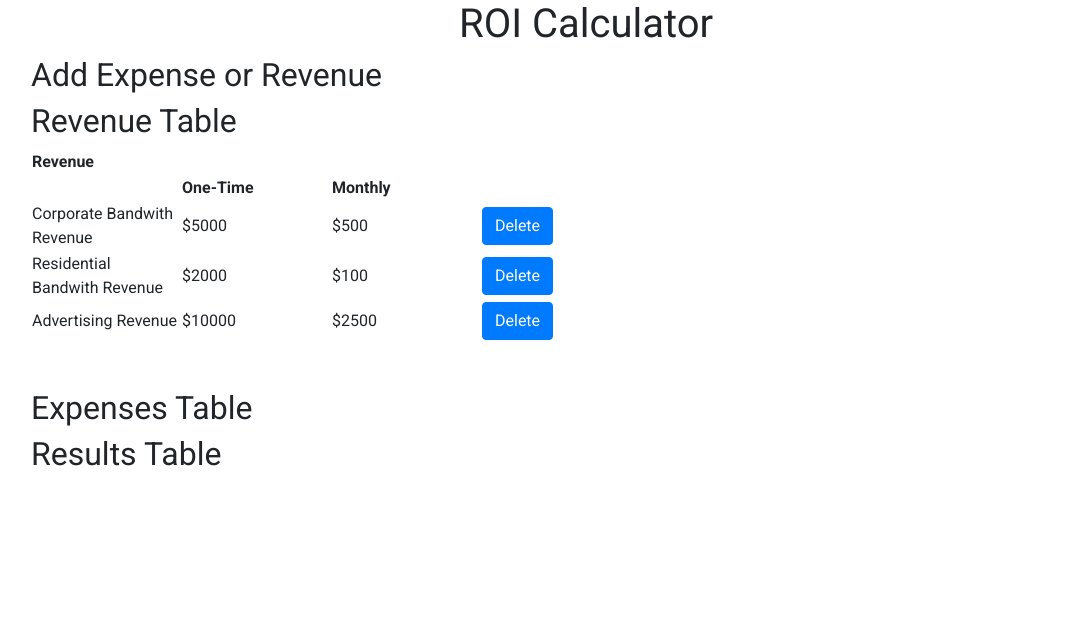
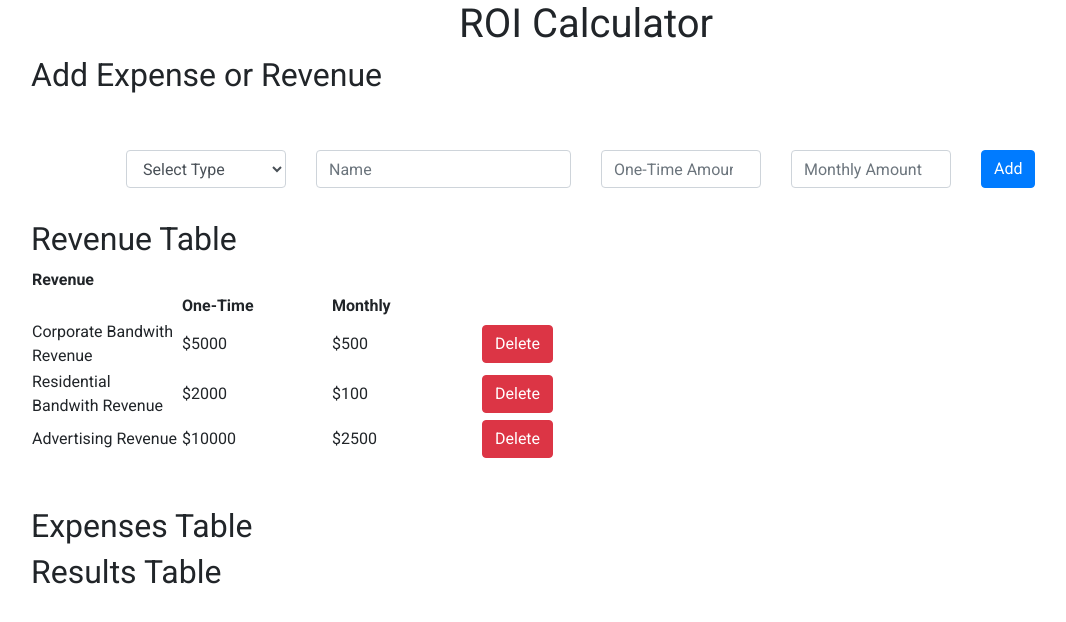
Before and after one commit to zayolab/developer-exercise, a React (Create React App) app: page / in a window 1280 px wide. Shown: the top 622 px of the page, without its empty margins (54-1120 px from the left). Built offline with nearby package versions, Linux system fonts and the light colour scheme.

Commit message:
Created AddDataForm component

```diff
--- a/src/App.js
+++ b/src/App.js
@@ -6,6 +6,7 @@ import {
   Form
  } from 'react-bootstrap'
 import RevenueTable from './components/RevenueTable'
+import AddDataForm from './components/AddDataForm'
 import './App.css';
 
 
@@ -15,14 +16,21 @@ const App = () => {
     {id: 1, name: "Residential Bandwith Revenue", oneTime:2000, monthly: 100 },
     {id: 1, name: "Advertising Revenue", oneTime:10000, monthly: 2500 }
   ]
+  const [revenue, setRevenue] = useState(revenueData)
 
-  const [revenue, setRevenue] = useState(revenueData)
+
+  const addRevenue = newRevenue => {
+    newRevenue.id = revenue.length + 1
+    setRevenue([...revenue, newRevenue])
+  }
+
   return (
     <div className="container">
       <h1 className="text text-center">ROI Calculator</h1>
       <div className="flex-row">
         <div className="flex-large">
           <h2>Add Expense or Revenue</h2>
+          <AddDataForm addRevenue={addRevenue} />
         </div>
         <div className="flex-large">
           <h2>Revenue Table</h2>
@@ -38,6 +46,10 @@ const App = () => {
     </div>
   )
 }
+
+//Original Project Code Below
+
+
 // class App extends Component {
 //   constructor() {
 //     super()
--- /dev/null
+++ b/src/components/AddDataForm.js
@@ -0,0 +1,62 @@
+import React, { useState } from 'react'
+import {
+  Row,
+  Col,
+  Button,
+  Form
+ } from 'react-bootstrap'
+
+export const AddDataForm = props => {
+  return (
+    <Form className="addExpenseOrRevenueForm" >
+      <Row className="input-field">
+        <Col sm={{ span: 2, offset: 1}} className="input-field">
+          <Form.Control
+            as="select"
+            onChange = ''
+            value= ''
+            >
+            <option value="choose">Select Type</option>
+            <option value="revenue">Revenue</option>
+            <option value="expenses">Expense</option>
+          </Form.Control>
+        </Col>
+        <Col sm={3} className="input-field">
+          <Form.Control
+            type="text"
+            placeholder="Name"
+            onChange = ''
+            value=''
+          />
+        </Col>
+        <Col sm={2} className="input-field">
+          <Form.Control
+            type="number"
+            placeholder="One-Time Amount"
+            onChange = ''
+            step="0.01"
+            min="0"
+            value=''
+          />
+        </Col>
+        <Col sm={2} className="input-field">
+          <Form.Control
+            type="number"
+            placeholder="Monthly Amount"
+            onChange = ''
+            step="0.01"
+            min="0"
+            value=''
+          />
+        </Col>
+        <Col sm={1} className="add-form-button">
+          <Button type="submit">
+            Add
+          </Button>
+        </Col>
+      </Row>
+    </Form>
+  )
+}
+
+export default AddDataForm
--- a/src/components/RevenueTable.js
+++ b/src/components/RevenueTable.js
@@ -27,7 +27,7 @@ const RevenueTable = props => (
             <td>{revenue.name}</td>
             <td>${revenue.oneTime}</td>
             <td>${revenue.monthly}</td>
-            <td><Button>Delete</Button></td>
+            <td><Button variant="danger">Delete</Button></td>
           </tr>
         ))
       )
```
